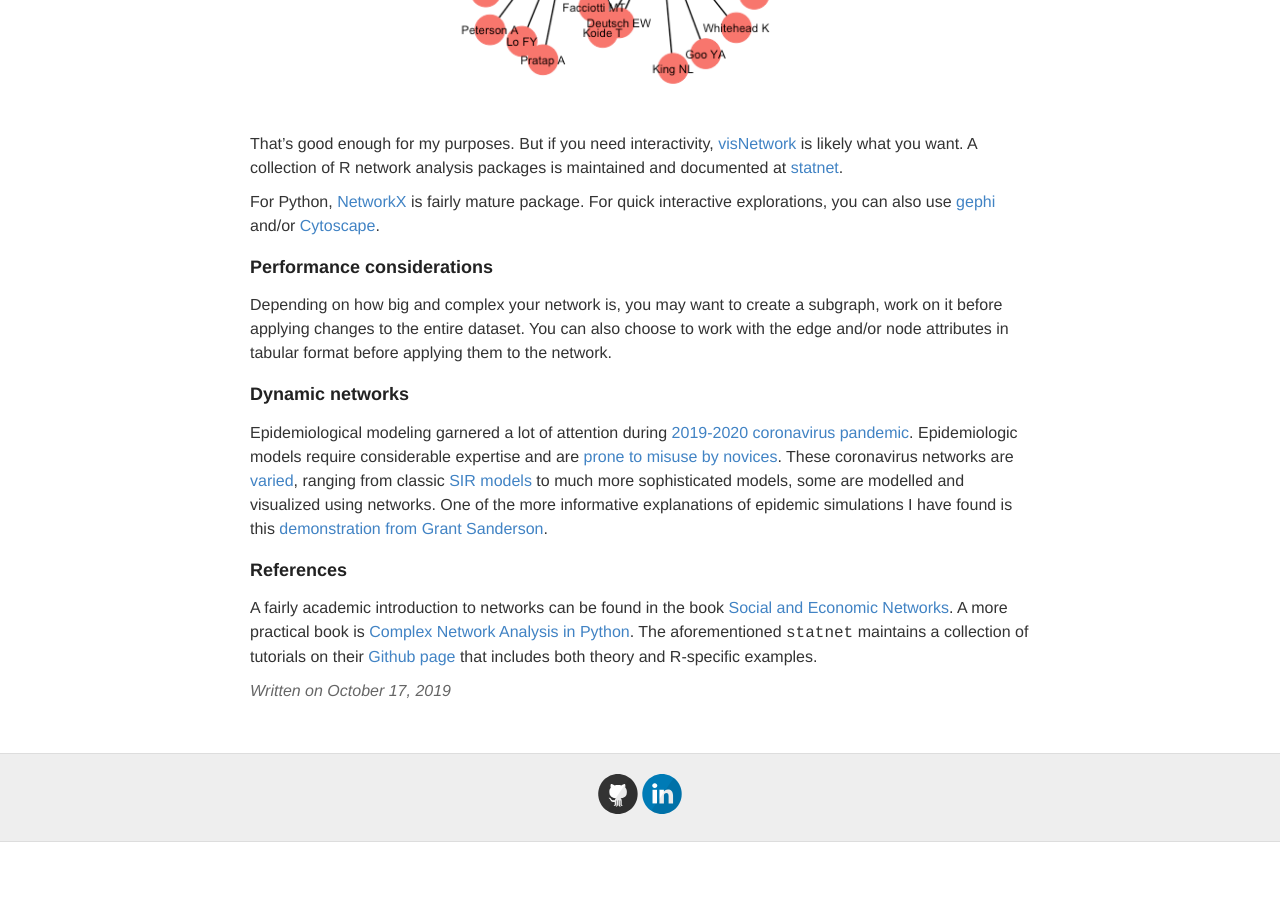
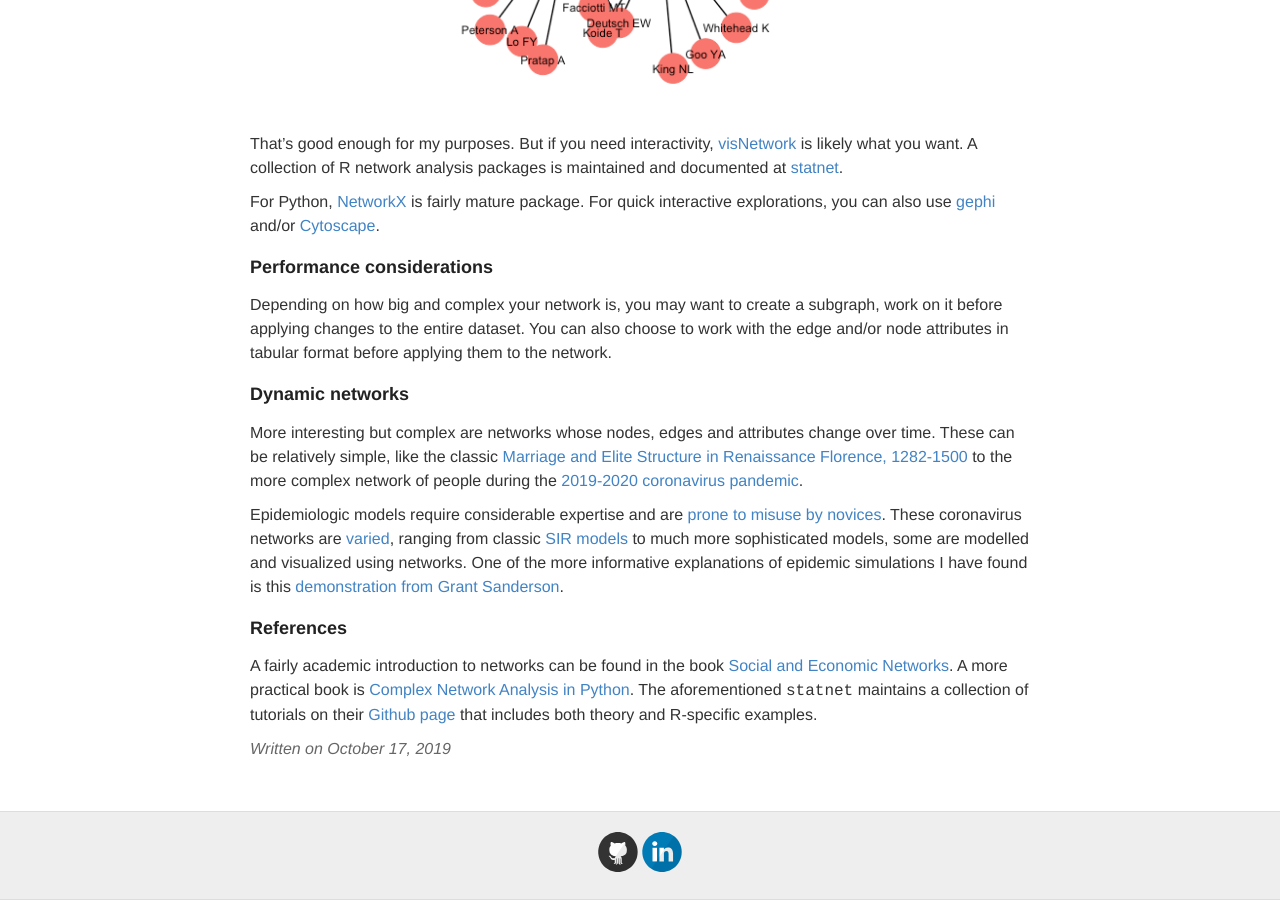
Before and after one commit to ptvan/ptvan.github.io, a Jekyll site: the page built from _posts/2019-10-17-analyzing-networks.md, in a window 1280 px wide and 900 px high, scrolled down 1638 px. Built offline with Jekyll 4.4.1, drawn with Linux system fonts in a browser that asks for light colours; before the commit the page ends 2480 px from its top, so only the background shows below that.

Commit message:
added reference to florentine network

```diff
--- a/_posts/2019-10-17-analyzing-networks.md
+++ b/_posts/2019-10-17-analyzing-networks.md
@@ -34,7 +34,9 @@ Depending on how big and complex your network is, you may want to create a subgr
 
 ### Dynamic networks
 
-Epidemiological modeling garnered a lot of attention during [2019-2020 coronavirus pandemic](https://en.wikipedia.org/wiki/2019%E2%80%9320_coronavirus_pandemic). Epidemiologic models require considerable expertise and are [prone to misuse by novices](https://www.tableau.com/about/blog/2020/4/you-are-almost-definitely-not-qualified-make-predictions-about-covid-19). These coronavirus networks are [varied](https://timmermanreport.com/2020/04/covid-19-models-what-makes-them-tick/), ranging from classic [SIR models](https://en.wikipedia.org/wiki/Compartmental_models_in_epidemiology) to much more sophisticated models, some are modelled and visualized using networks. One of the more informative explanations of epidemic simulations I have found is this [demonstration from Grant Sanderson](https://www.youtube.com/watch?v=gxAaO2rsdIs).
+More interesting but complex are networks whose nodes, edges and attributes change over time. These can be relatively simple, like the classic [Marriage and Elite Structure in Renaissance Florence, 1282-1500](http://home.uchicago.edu/jpadgett/papers/unpublished/maelite.pdf) to the more complex network of people during the [2019-2020 coronavirus pandemic](https://en.wikipedia.org/wiki/2019%E2%80%9320_coronavirus_pandemic).
+
+Epidemiologic models require considerable expertise and are [prone to misuse by novices](https://www.tableau.com/about/blog/2020/4/you-are-almost-definitely-not-qualified-make-predictions-about-covid-19). These coronavirus networks are [varied](https://timmermanreport.com/2020/04/covid-19-models-what-makes-them-tick/), ranging from classic [SIR models](https://en.wikipedia.org/wiki/Compartmental_models_in_epidemiology) to much more sophisticated models, some are modelled and visualized using networks. One of the more informative explanations of epidemic simulations I have found is this [demonstration from Grant Sanderson](https://www.youtube.com/watch?v=gxAaO2rsdIs).
 
 ### References
 
```
Also changed, not shown: other parts of _posts/2019-10-17-analyzing-networks.md (+1 -1 lines).
